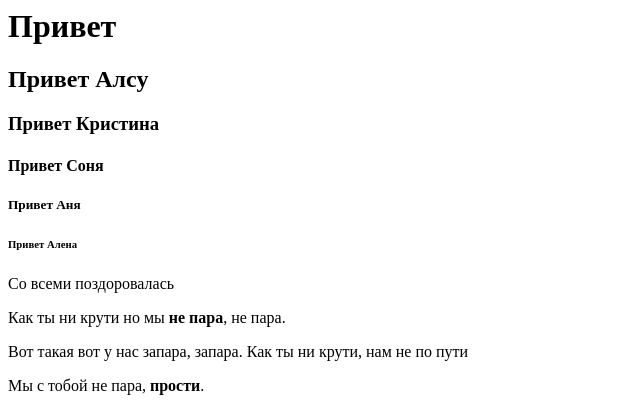
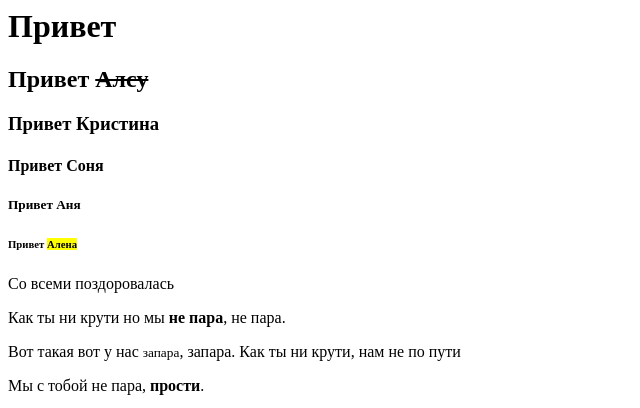
Before and after one commit to mariasatyeva/html-test, a plain HTML site: page index.html in a window 1280 px wide. Shown: the top 408 px of the page, without its empty margins (0-640 px from the left). Drawn offline with Linux system fonts and the light colour scheme.

Commit message:
Update index.html

```diff
--- a/index.html
+++ b/index.html
@@ -3,7 +3,7 @@
 
 <h1>Привет</h1>
 
-<h2>Привет Алсу</h2>
+<h2>Привет <del>Алсу</del></h2>
 
 <h3>Привет Кристина</h3>
 
@@ -11,7 +11,7 @@
 
 <h5>Привет Аня</h5>
 
-<h6>Привет Алена</h6>
+<h6>Привет <mark>Алена</mark></h6>
 
 <p>Со всеми поздоровалась</p>
 
@@ -20,7 +20,7 @@
 </p>
 
 <p>
-Вот такая вот у нас запара, запара. Как ты ни крути, нам не по пути
+Вот такая вот у нас <small>запара</small>, запара. Как ты ни крути, нам не по пути
 </p>
 
 <p>
```
